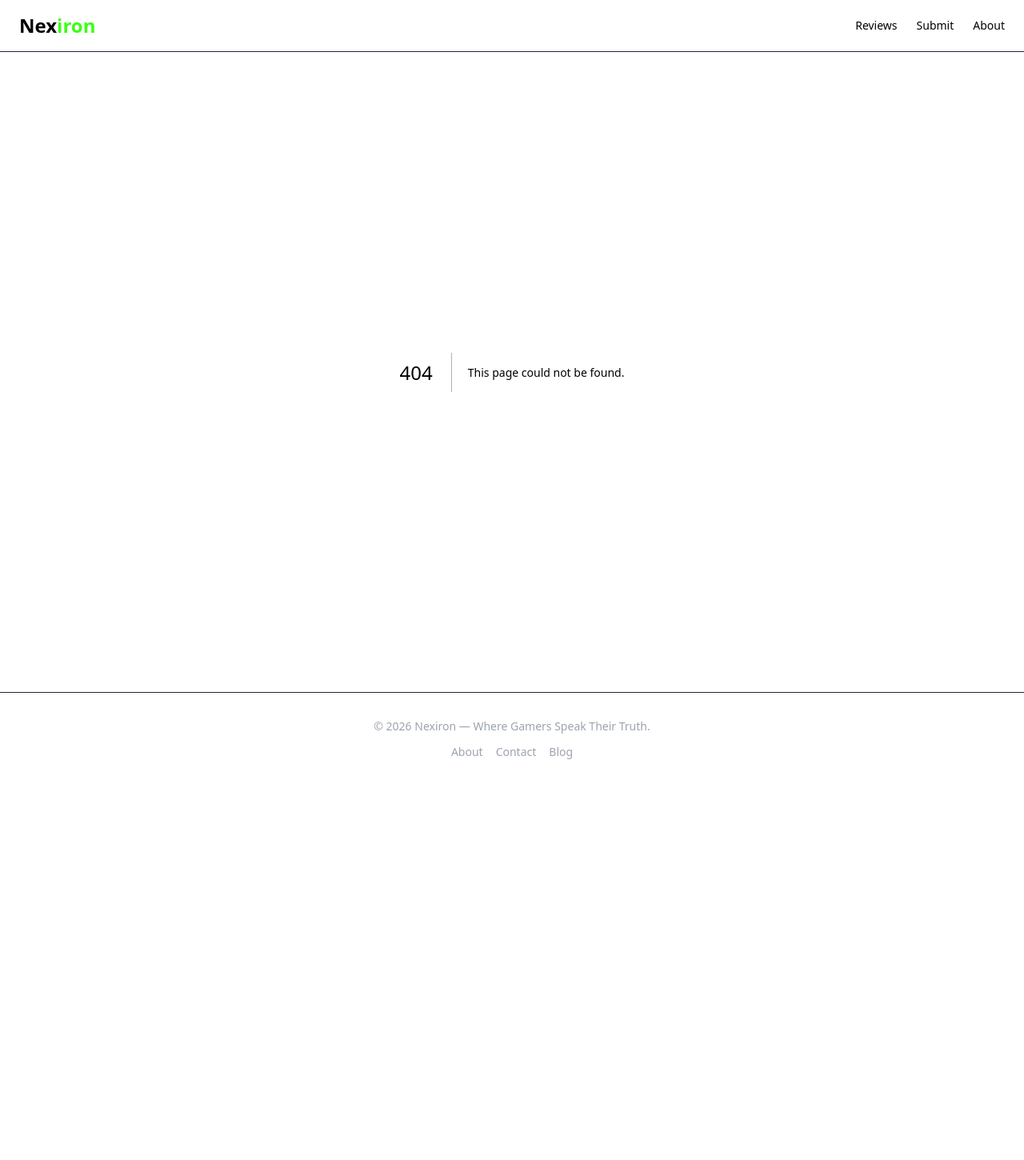
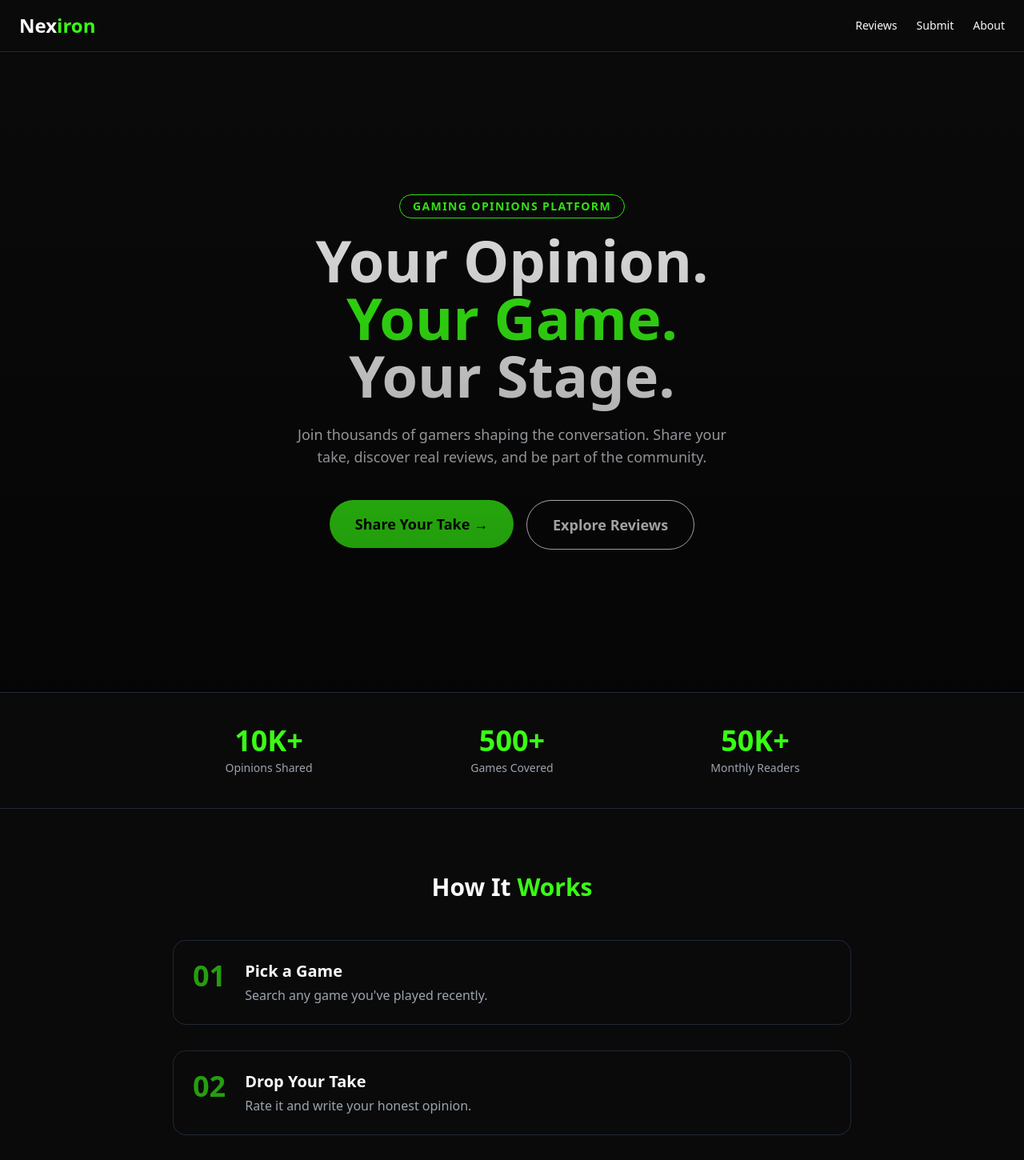
Before and after one commit to Utkarsh1912-ind/Nexiron-, a Next.js app: page / in a window 1280 px wide. Before the commit this address had no page. Shown: the top 1450 px of the page at 80% size. Before the commit the page ends 982 px from the top, so only its background shows below. Built offline with nearby package versions, Linux system fonts and the light colour scheme.

Commit message:
Create pages/index.js

```diff
--- /dev/null
+++ b/pages/index.js
@@ -0,0 +1,131 @@
+import Link from "next/link";
+
+export default function Home() {
+  const stats = [
+    { number: "10K+", label: "Opinions Shared" },
+    { number: "500+", label: "Games Covered" },
+    { number: "50K+", label: "Monthly Readers" },
+  ];
+
+  const steps = [
+    { step: "01", title: "Pick a Game", desc: "Search any game you've played recently." },
+    { step: "02", title: "Drop Your Take", desc: "Rate it and write your honest opinion." },
+    { step: "03", title: "Get Noticed", desc: "Your review goes live for the whole community." },
+  ];
+
+  const opinions = [
+    { user: "Aryan_GG", game: "BGMI", rating: 9, text: "Best battle royale on mobile. The graphics update in season 3 was insane." },
+    { user: "ZeroRecoil", game: "Valorant", rating: 8, text: "Tactical shooter at its peak. Agent variety keeps it fresh every match." },
+    { user: "NightOwl99", game: "Free Fire", rating: 7, text: "Great for casual gaming. Fast matches, fun with friends." },
+  ];
+
+  return (
+    <main>
+      {/* Hero */}
+      <section className="min-h-screen flex flex-col items-center justify-center text-center px-6 relative">
+        <div className="absolute inset-0 bg-gradient-to-b from-transparent to-black opacity-50 pointer-events-none" />
+        <span className="text-neon text-sm font-semibold tracking-widest uppercase mb-4 border border-neon px-4 py-1 rounded-full">
+          Gaming Opinions Platform
+        </span>
+        <h1 className="text-5xl md:text-7xl font-bold mb-6 leading-tight">
+          Your Opinion.<br />
+          <span className="text-neon">Your Game.</span><br />
+          Your Stage.
+        </h1>
+        <p className="text-lg text-gray-300 mb-10 max-w-xl">
+          Join thousands of gamers shaping the conversation. Share your take, discover real reviews, and be part of the community.
+        </p>
+        <div className="flex flex-col sm:flex-row gap-4">
+          <Link href="/submit">
+            <button className="bg-neon text-black font-bold px-8 py-4 rounded-full hover:scale-105 transition text-lg">
+              Share Your Take →
+            </button>
+          </Link>
+          <Link href="/reviews">
+            <button className="border border-white text-white font-semibold px-8 py-4 rounded-full hover:border-neon hover:text-neon transition text-lg">
+              Explore Reviews
+            </button>
+          </Link>
+        </div>
+      </section>
+
+      {/* Stats */}
+      <section className="border-y border-gray-800 py-10 px-6">
+        <div className="max-w-4xl mx-auto grid grid-cols-3 gap-4 text-center">
+          {stats.map((s) => (
+            <div key={s.label}>
+              <p className="text-3xl md:text-4xl font-bold text-neon">{s.number}</p>
+              <p className="text-gray-400 text-sm mt-1">{s.label}</p>
+            </div>
+          ))}
+        </div>
+      </section>
+
+      {/* How It Works */}
+      <section className="py-20 px-6 max-w-4xl mx-auto">
+        <h2 className="text-3xl font-bold text-center mb-12">
+          How It <span className="text-neon">Works</span>
+        </h2>
+        <div className="flex flex-col gap-8">
+          {steps.map((s) => (
+            <div key={s.step} className="flex gap-6 items-start border border-gray-800 rounded-2xl p-6 hover:border-neon transition">
+              <span className="text-4xl font-bold text-neon opacity-60">{s.step}</span>
+              <div>
+                <h3 className="text-xl font-bold mb-1">{s.title}</h3>
+                <p className="text-gray-400">{s.desc}</p>
+              </div>
+            </div>
+          ))}
+        </div>
+      </section>
+
+      {/* Featured Opinions */}
+      <section className="py-20 px-6 bg-gray-950">
+        <div className="max-w-4xl mx-auto">
+          <h2 className="text-3xl font-bold text-center mb-12">
+            Fresh <span className="text-neon">Opinions</span>
+          </h2>
+          <div className="flex flex-col gap-6">
+            {opinions.map((o) => (
+              <div key={o.user} className="border border-gray-800 rounded-2xl p-6 hover:border-neon transition">
+                <div className="flex justify-between items-center mb-3">
+                  <div className="flex items-center gap-3">
+                    <div className="w-10 h-10 rounded-full bg-neon flex items-center justify-center text-black font-bold text-sm">
+                      {o.user[0]}
+                    </div>
+                    <div>
+                      <p className="font-semibold">{o.user}</p>
+                      <p className="text-gray-400 text-sm">{o.game}</p>
+                    </div>
+                  </div>
+                  <span className="text-neon font-bold text-xl">{o.rating}/10</span>
+                </div>
+                <p className="text-gray-300">{o.text}</p>
+              </div>
+            ))}
+          </div>
+        </div>
+      </section>
+
+      {/* Newsletter CTA */}
+      <section className="py-20 px-6 text-center">
+        <div className="max-w-xl mx-auto border border-neon rounded-3xl p-10">
+          <h2 className="text-3xl font-bold mb-3">
+            Join the <span className="text-neon">Community</span>
+          </h2>
+          <p className="text-gray-400 mb-6">Get early access, new features, and top opinions weekly.</p>
+          <div className="flex flex-col gap-3">
+            <input
+              type="email"
+              placeholder="Enter your email"
+              className="w-full bg-gray-900 border border-gray-700 rounded-full px-6 py-3 focus:outline-none focus:border-neon text-center"
+            />
+            <button className="bg-neon text-black font-bold px-8 py-3 rounded-full hover:scale-105 transition">
+              Get Early Access
+            </button>
+          </div>
+        </div>
+      </section>
+    </main>
+  );
+}
```
